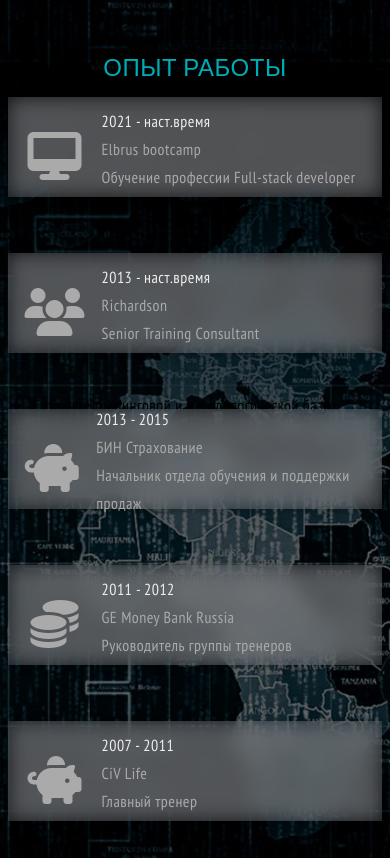
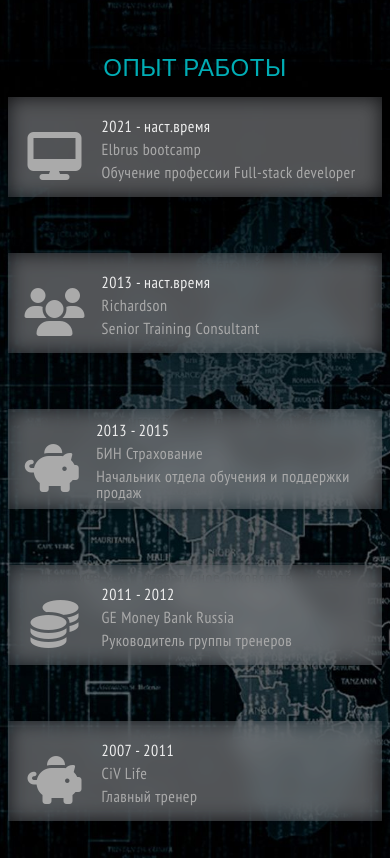
Before and after one commit to DmitriyRud/DmitriyRud.github.io, a plain HTML site: page index.html in a window 390 px wide. Shown: the part 2462-3320 px from the top of the page. Drawn offline with nearby package versions, Linux system fonts and the light colour scheme.

Commit message:
Small-sized screens corrected

```diff
--- a/css/style.css
+++ b/css/style.css
@@ -1156,6 +1156,10 @@ footer.card {
     .ul-info {
         width: 260px;
     }
+    .work_line {
+        line-height: 1em;
+        margin-bottom: 7px;
+    }
 }
 
 @media screen and (max-width: 300px) {
--- a/index.html
+++ b/index.html
@@ -376,8 +376,8 @@
                             <div class="content">
                                 <ul>
                                     <li>Создание тренинговой и методологической базы обучения</li>
-                                    <li>Оперативное руководство отделом (рекрутинг, обучение, контроль команды тренеров-коучей: 7 человек в подчинении)</li>
-                                    <li>Организация и проведение обучения и коучинга сотрудников</li>
+                                    <li>Руководство отделом (рекрутинг, обучение, 7 человек в подчинении)</li>
+                                    <li>Обучение и коучинг сотрудников</li>
                                 </ul>
                             </div>
                         </div>
```
